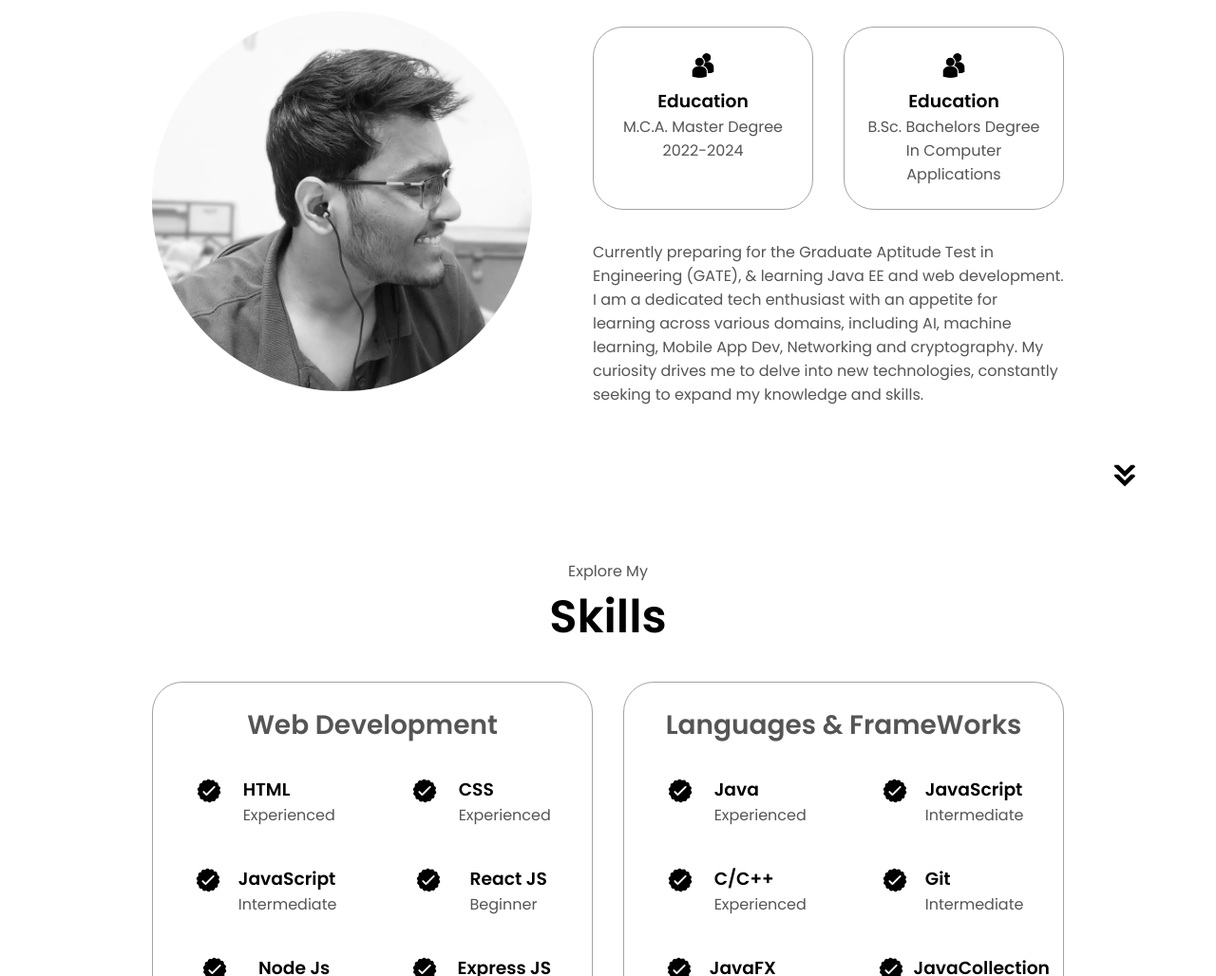
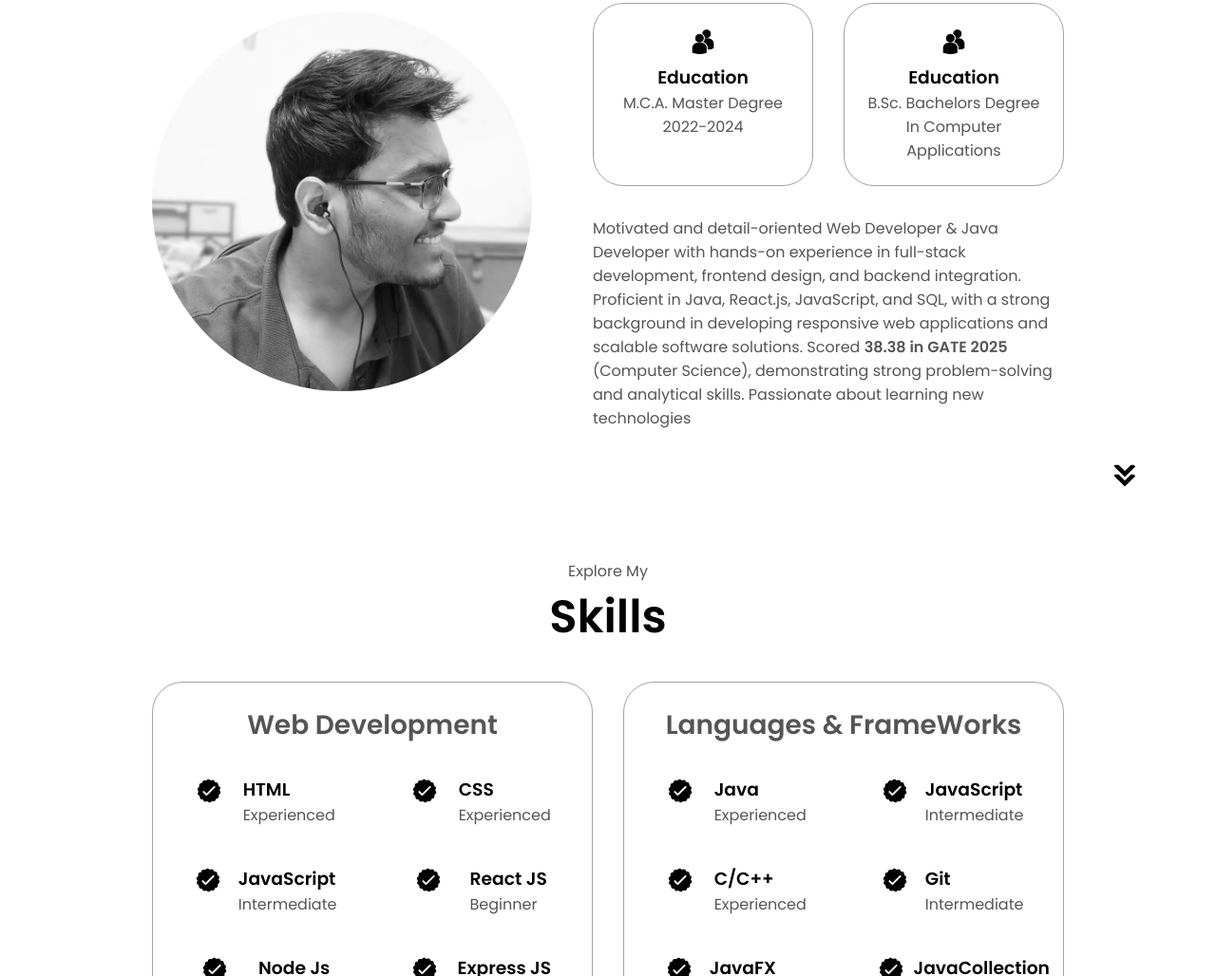
Before and after one commit to sagarpjpt/myPortfolio, a plain HTML site: page index.html in a window 1280 px wide. Shown: the part 1107-2135 px from the top of the page at 95% size. Drawn offline with Linux system fonts and the light colour scheme.

Commit message:
updated my resume to the latest one and updated prof. summary

```diff
--- a/index.html
+++ b/index.html
@@ -97,12 +97,10 @@
                 </div>
                 <div class="text-container">
                     <p>
-                        Currently preparing for the Graduate Aptitude Test in Engineering (GATE),
-                        & learning Java EE and web development.
-                         I am a dedicated tech enthusiast with an appetite for learning
-                        across various domains, including AI, machine learning, Mobile App Dev, Networking and cryptography.
-                         My curiosity drives me to delve into new technologies,
-                        constantly seeking to expand my knowledge and skills.
+                        Motivated and detail-oriented Web Developer & Java Developer with hands-on experience in full-stack development,
+                        frontend design, and backend integration. Proficient in Java, React.js, JavaScript, and SQL, with a strong background in developing
+                        responsive web applications and scalable software solutions. Scored <b>38.38 in GATE 2025 </b>(Computer Science), demonstrating strong problem-solving and analytical skills.
+                        Passionate about learning new technologies
                     </p>
                 </div>
             </div>
```
Also changed, not shown: 1 other file.
